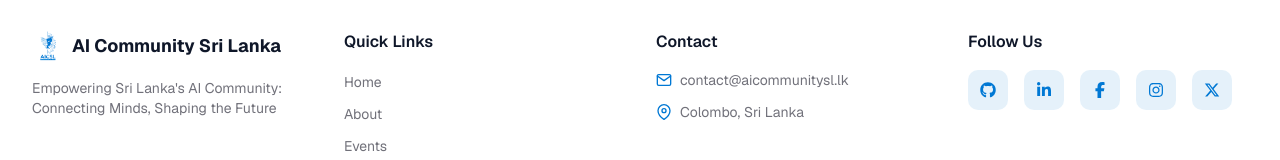
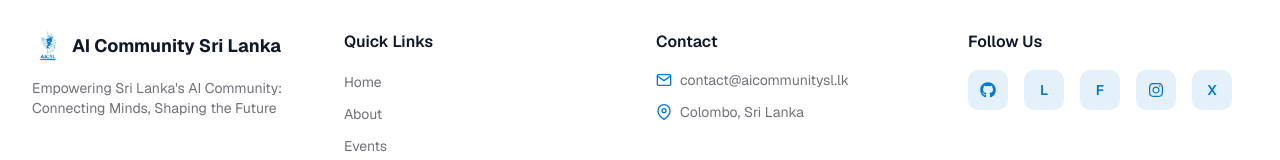
Before and after one commit to aicommunitysl/aicommunitysl-website, a Next.js app: page /join in a window 1280 px wide. Shown: the part 2482-2642 px from the top of the page. Built offline with nearby package versions, Linux system fonts and the light colour scheme.

Commit message:
refactor(ui): Replace lucide-react icons with react-icons (refs #1)

```diff
--- a/components/about/mission-vision-values.tsx
+++ b/components/about/mission-vision-values.tsx
@@ -1,6 +1,6 @@
 "use client";
 
-import { Target, Eye, Zap } from "lucide-react";
+import { FiTarget as Target, FiEye as Eye, FiZap as Zap } from "react-icons/fi";
 import { MISSION_VISION_VALUES } from "../../lib/constants";
 
 export function MissionVisionValues() {
--- a/components/footer.tsx
+++ b/components/footer.tsx
@@ -104,7 +104,8 @@ export function Footer() {
                     link.name
                   )
               ).map((link) => {
-                const Icon = ICON_MAP[link.icon] || ICON_MAP[link.name];
+                const key = link.icon ?? link.name;
+                const Icon = ICON_MAP[key];
                 return (
                   <a
                     key={link.name}
@@ -114,7 +115,13 @@ export function Footer() {
                     className="w-10 h-10 rounded-lg bg-primary/10 hover:bg-primary hover:text-primary-foreground transition-colors flex items-center justify-center text-sm font-semibold text-primary"
                     aria-label={link.name}
                   >
-                    {Icon ? <Icon size={16} /> : link.icon.charAt(0)}
+                    {Icon ? (
+                      <Icon size={16} />
+                    ) : link.icon ? (
+                      link.icon.charAt(0)
+                    ) : (
+                      link.name.charAt(0)
+                    )}
                   </a>
                 );
               })}
--- a/components/home/about-our-community.tsx
+++ b/components/home/about-our-community.tsx
@@ -1,7 +1,12 @@
 "use client";
 
 import Link from "next/link";
-import { ArrowRight, Target, Eye, Heart } from "lucide-react";
+import {
+  FiArrowRight as ArrowRight,
+  FiTarget as Target,
+  FiEye as Eye,
+  FiHeart as Heart,
+} from "react-icons/fi";
 import { Button } from "@/components/ui/button";
 
 export function AboutOurCommunity() {
--- a/components/home/home-hero.tsx
+++ b/components/home/home-hero.tsx
@@ -1,7 +1,7 @@
 "use client";
 
 import Link from "next/link";
-import { ArrowRight, Sparkles } from "lucide-react";
+import { FiArrowRight as ArrowRight, FiStar as Sparkles } from "react-icons/fi";
 import { Button } from "@/components/ui/button";
 import { HomeHeroVisual } from "./home-hero-visual";
 
--- a/components/home/our-partners.tsx
+++ b/components/home/our-partners.tsx
@@ -3,7 +3,7 @@
 import Link from "next/link";
 import { PARTNERS, GLOBAL_AI_INFO } from "@/lib/constants";
 import { Button } from "@/components/ui/button";
-import { ExternalLink } from "lucide-react";
+import { FiExternalLink as ExternalLink } from "react-icons/fi";
 import Image from "next/image";
 
 export function OurPartners() {
--- a/components/home/upcoming-events.tsx
+++ b/components/home/upcoming-events.tsx
@@ -1,7 +1,11 @@
 "use client";
 
 import Link from "next/link";
-import { ArrowRight, Calendar, MapPin } from "lucide-react";
+import {
+  FiArrowRight as ArrowRight,
+  FiCalendar as Calendar,
+  FiMapPin as MapPin,
+} from "react-icons/fi";
 import { Button } from "@/components/ui/button";
 import { EVENTS } from "@/lib/constants";
 import Image from "next/image";
```
